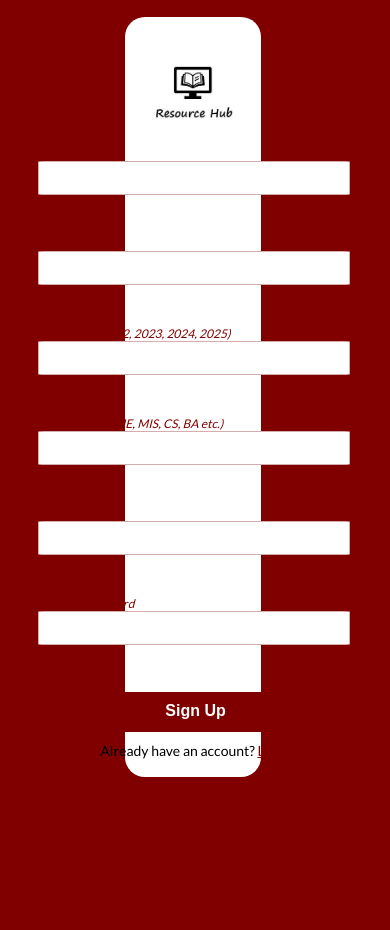
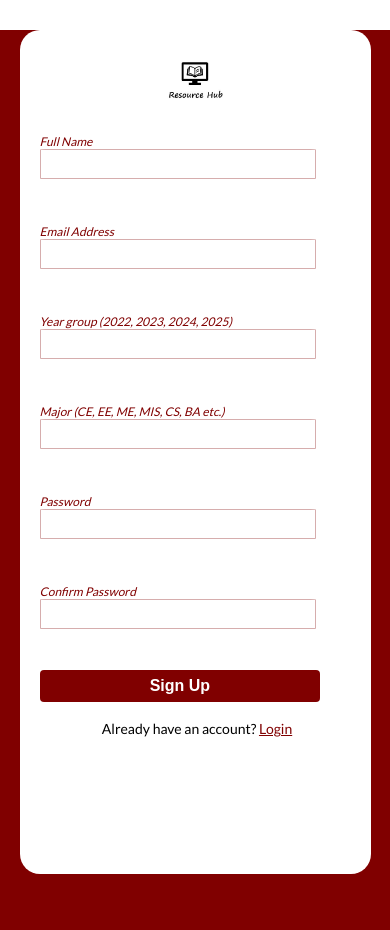
Before and after one commit to Web-Technologies-2021-Team-Zero/team-project, a PHP site: page /signup.html in a window 390 px wide. Before the commit the page ends 777 px from the top, so only its background shows below. Run offline with PHP 8.4, Linux system fonts and the light colour scheme.

Commit message:
Add signup responsiveness

```diff
--- a/frontend/styles/signup.css
+++ b/frontend/styles/signup.css
@@ -4,16 +4,16 @@ body {
 
 .main-container {
     background-color: #800000;
-    height: 100vh;
+    height: 900px;
     font-family: Lato, sans-serif;
 }
 
 .login-container {
-    height: 760px;
+    height: 800px;
     background-color: white;
     width: 35%;
     margin: 0 auto;
-    top: 2%;
+    top: 8%;
     left: 32%;
     position: absolute;
     display: flex;
@@ -103,3 +103,58 @@ input:focus {
 .contact-admin a {
     color: #800000;
 }
+
+@media screen and (max-width: 600px) {
+    .login {
+        position: relative;
+        width: 100%;
+        height: 100vh;
+        padding: 0;
+    }
+
+    .main-container {
+        width: 100%;
+    }
+
+    .login-container {
+        width: 90%;
+        margin: 0 auto;
+        top: 0;
+        left: 0;
+        position: relative;
+        margin-top: 30px;
+        height: 100vh;
+    }
+
+    #login-logo {
+        height: 70px;
+    }
+
+    input {
+        width: 80%;
+        height: 18px;
+    }
+
+    #signup-button {
+        height: 30px;
+        width: 80%;
+        padding: 7px 16px 25px  16px;
+    }
+
+    .contact-admin {
+        font-size: 14px;
+    }
+
+    .email, .major, .yeargroup, .password, .confirmpassword, .fullname {
+        height: 70px;
+        padding: 0 0 20px 20px;
+        color: #800000;
+    }
+
+    .button-container {
+        padding: 0 0 20px 20px;
+        width: 100%;
+
+    }
+
+}
```
